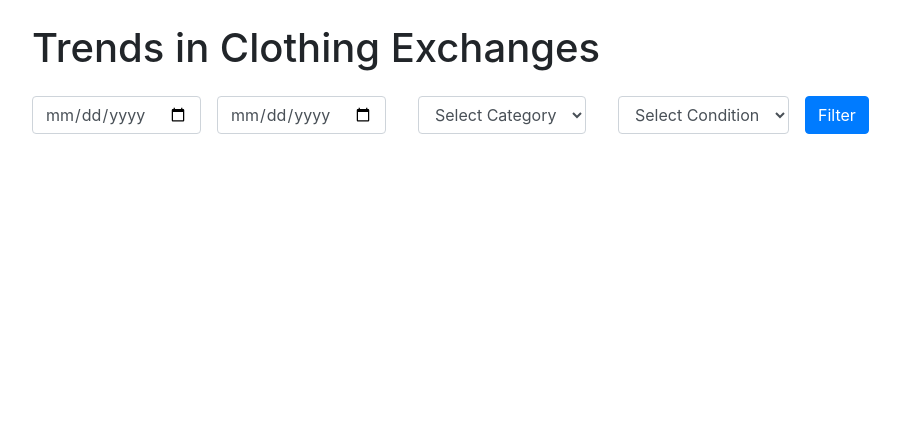
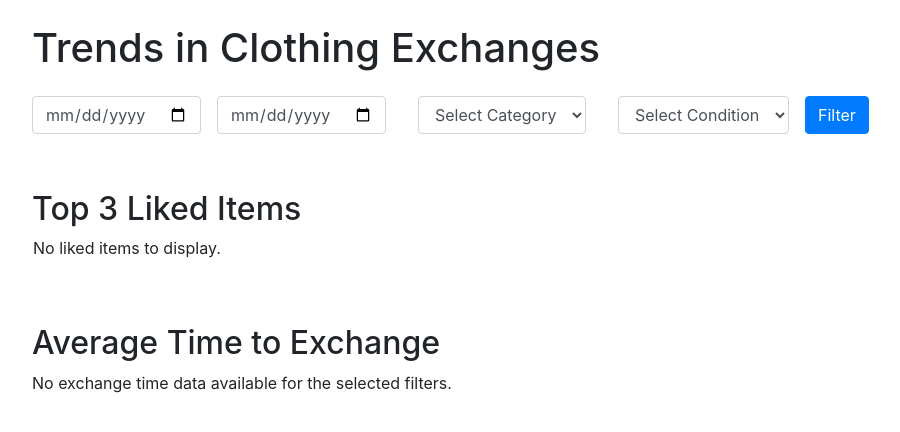
Before and after one commit to gmoralescr/FlaskApp, a Flask app: page /trends in a window 1280 px wide. Shown: the part 56-488 px from the top of the page, without its empty margins (68-968 px from the left). Run offline with Flask 3, Linux system fonts and the light colour scheme; the visitor is signed in with stand-in values (Sample User, id 1); some libraries are stand-ins or nearby versions.

Commit message:
Update trends.html

```diff
--- a/website/templates/trends.html
+++ b/website/templates/trends.html
@@ -5,6 +5,8 @@
 {% block content %}
 <div class="container mt-4">
     <h1>Trends in Clothing Exchanges</h1>
+
+    <!-- Filter form -->
     <div class="filter-form mt-4 mb-5">
         <form action="{{ url_for('views.trends') }}" method="POST" class="form-inline">
             <div class="form-group mb-2">
@@ -19,7 +21,7 @@
                 <label for="category" class="sr-only">Category</label>
                 <select name="category" id="category" class="form-control" required>
                     <option value="">Select Category</option>
-                    <!-- Populate categories dynamically -->
+                    <!-- Dynamically populated categories -->
                     <option value="Tops">Tops</option>
                     <option value="Bottoms">Bottoms</option>
                     <option value="Dresses">Dresses</option>
@@ -31,7 +33,6 @@
                     <option value="Bags">Bags</option>
                     <option value="Accessories">Accessories</option>
                     <option value="Other">Other</option>
-                    <!-- Add other categories as needed -->
                 </select>
             </div>
             <div class="form-group mx-sm-3 mb-2">
@@ -46,6 +47,7 @@
         </form>
     </div>
 
+    <!-- Display Total Exchanges and Filtered Results -->
     {% if filtered_notes %}
     <div class="filtered-results">
         <h2>Filtered Results</h2>
@@ -66,5 +68,44 @@
         </div>
     </div>
     {% endif %}
+
+    <!-- Top 3 Liked Items Section -->
+    <h2 class="mt-5">Top 3 Liked Items</h2>
+    <div class="row">
+        {% for note, total_likes in top_liked_notes %}
+        <div class="col-md-4">
+            <div class="card mb-3">
+                {% if note.image_url %}
+                <img src="{{ url_for('static', filename=note.image_url) }}" class="card-img-top" alt="{{ note.title }}">
+                {% endif %}
+                <div class="card-body">
+                    <h5 class="card-title">{{ note.title }}</h5>
+                    <p class="card-text">{{ note.description }}</p>
+                    <small class="text-muted">Likes: {{ total_likes }}</small>
+                </div>
+            </div>
+        </div>
+        {% else %}
+        <p class="ml-3">No liked items to display.</p>
+        {% endfor %}
+</div>
+ <!-- Average Time to Exchange Section -->
+{% if average_days_to_exchange and average_days_to_exchange > 0 %}
+<div class="average-time-to-exchange mt-5">
+    <h2>Average Time to Exchange</h2>
+    {% if average_days_to_exchange < 1 %}
+        <!-- When average time is less than 1 day, show in hours -->
+        <p>The average time to exchange for the filtered items is <strong>{{ (average_days_to_exchange * 24) | round(2) }} hours</strong>.</p>
+    {% else %}
+        <!-- When average time is 1 day or more, show in days -->
+        <p>The average time to exchange for the filtered items is <strong>{{ average_days_to_exchange | round(2) }} days</strong>.</p>
+    {% endif %}
+</div>
+{% else %}
+<div class="average-time-to-exchange mt-5">
+    <h2>Average Time to Exchange</h2>
+    <p>No exchange time data available for the selected filters.</p>
+</div>
+{% endif %}
 </div>
 {% endblock %}
```
Lines whose indentation alone changed are shown as unchanged.
